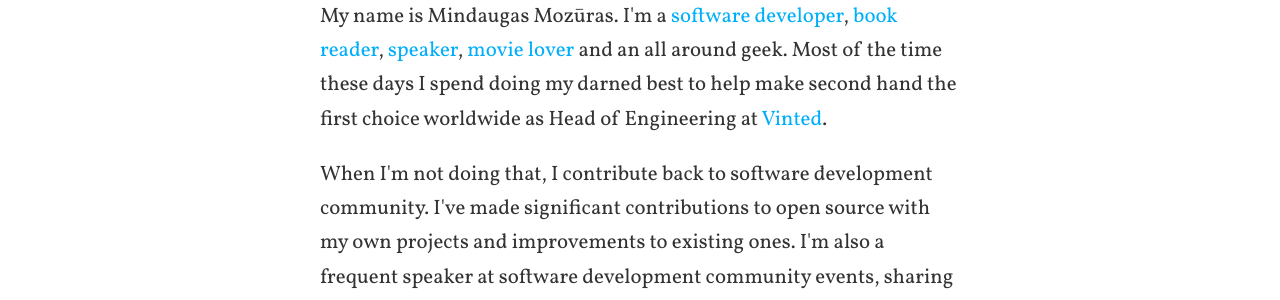
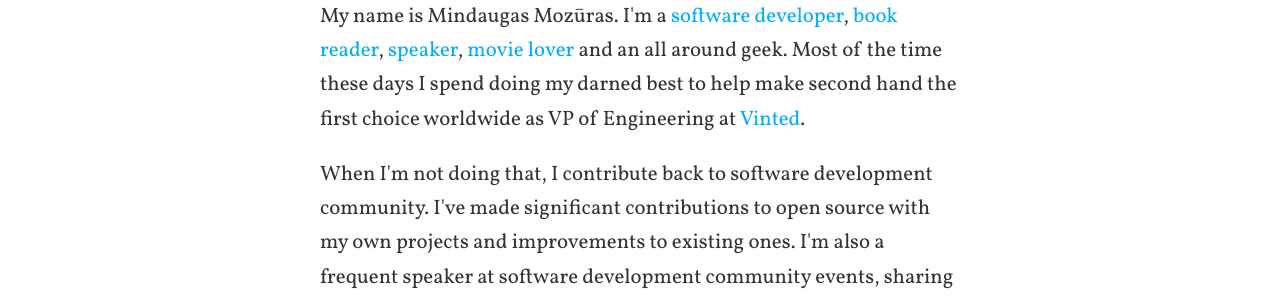
Before and after one commit to mmozuras/mmozuras.github.com, a Jekyll site: the page built from about.md, in a window 1280 px wide. Shown: the part 142-442 px from the top of the page. Built offline with Jekyll 4.4.1, drawn with Linux system fonts in a browser that asks for light colours; comment, search, counter and statistics services are not loaded.

Commit message:
Head -> VP in the about page

```diff
--- a/about.md
+++ b/about.md
@@ -8,7 +8,7 @@ layout: default
     <header>
       <h1>Who am I?</h1>
     </header>
-    <p>My name is Mindaugas Mozūras. I'm a <a href="//github.com/mmozuras">software developer</a>, <a href="//www.goodreads.com/user/show/36968510-mindaugas-moz-ras">book reader</a>, <a href="/talks">speaker</a>, <a href="//letterboxd.com/mmozuras/">movie lover</a> and an all around geek. Most of the time these days I spend doing my darned best to help make second hand the first choice worldwide as Head of Engineering at <a href="//engineering.vinted.com">Vinted</a>.</p>
+    <p>My name is Mindaugas Mozūras. I'm a <a href="//github.com/mmozuras">software developer</a>, <a href="//www.goodreads.com/user/show/36968510-mindaugas-moz-ras">book reader</a>, <a href="/talks">speaker</a>, <a href="//letterboxd.com/mmozuras/">movie lover</a> and an all around geek. Most of the time these days I spend doing my darned best to help make second hand the first choice worldwide as VP of Engineering at <a href="//engineering.vinted.com">Vinted</a>.</p>
 
     <p>When I'm not doing that, I contribute back to software development community. I've made significant contributions to open source with my own projects and improvements to existing ones. I'm also a frequent speaker at software development community events, sharing my personal experience and that of Vinted Engineering team.</p>
 
```
